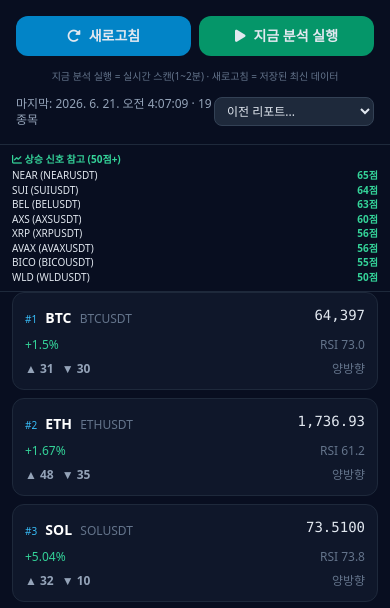
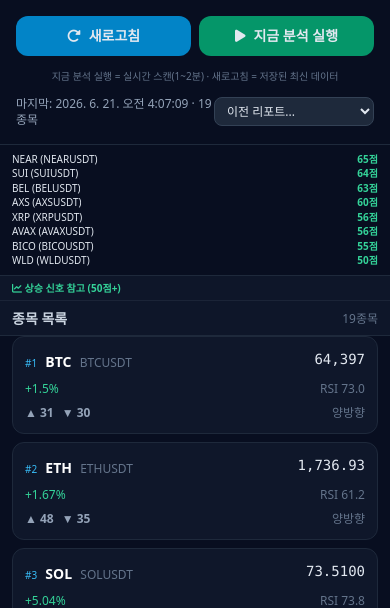
Before and after one commit to JimProKing/elliott-wave-scanner, a Flask app: template focused_viewer/templates/index.html in a window 390 px wide. Shown: the part 103-711 px from the top of the page. Run offline with Flask 3, Linux system fonts and the light colour scheme; the template is opened without the code that fills it, so the values that code supplies are empty; parts of the project's set-up code (start-up, migrations or seed data) failed here and were passed over; some libraries are stand-ins or nearby versions.

Commit message:
fix: 상승 신호 참고 제목을 종목 목록 헤더로 분리해 항상 표시

```diff
--- a/focused_viewer/templates/index.html
+++ b/focused_viewer/templates/index.html
@@ -72,10 +72,17 @@
                 max-height: 7.5rem;
                 overflow-y: auto;
             }
-            #bull-summary {
+            #bull-summary-list-wrap {
                 flex-shrink: 0;
                 max-height: 5.25rem;
                 overflow-y: auto;
+            }
+            #list-section-header {
+                position: sticky;
+                top: 0;
+                z-index: 15;
+                background: rgba(15, 23, 42, 0.96);
+                backdrop-filter: blur(6px);
             }
             .coin-card {
                 padding: 1rem 1.125rem;
@@ -99,7 +106,7 @@
             #strong-signals {
                 max-height: 9rem;
             }
-            #bull-summary {
+            #bull-summary-list-wrap {
                 max-height: 6.3rem;
             }
         }
@@ -214,16 +221,22 @@
                 </div>
             </div>
 
-            <!-- 상승 신호 참고 (50점+) -->
-            <div id="bull-summary" class="px-3 py-2 md:py-1.5 border-b border-slate-800 hidden">
-                <div class="text-[10px] md:text-[11px] font-semibold text-emerald-400 mb-1 leading-tight"><i class="fa-solid fa-chart-line"></i> 상승 신호 참고 (50점+)</div>
-                <div id="bull-summary-list" class="space-y-0.5 text-[10px] md:text-[11px] leading-tight"></div>
+            <!-- 상승 신호 참고 (50점+) 항목 -->
+            <div id="bull-summary-section" class="border-b border-slate-800 hidden shrink-0">
+                <div id="bull-summary-list-wrap" class="px-3 py-2 md:py-1.5 scroll-area scrollbar-thin">
+                    <div id="bull-summary-list" class="space-y-0.5 text-[10px] md:text-[11px] leading-tight"></div>
+                </div>
             </div>
 
             <!-- 종목 카드 리스트 -->
-            <div class="px-4 pt-2 pb-1 hidden md:flex items-center justify-between shrink-0">
-                <span class="text-sm font-semibold text-slate-300">종목 목록</span>
-                <span id="coin-list-count" class="text-xs text-slate-500"></span>
+            <div id="list-section-header" class="shrink-0 border-b border-slate-800 bg-slate-900/95">
+                <div id="bull-summary-heading" class="hidden px-3 py-1.5 md:py-1 text-[10px] md:text-[11px] font-semibold text-emerald-400 leading-tight border-b border-slate-800/80">
+                    <i class="fa-solid fa-chart-line"></i> 상승 신호 참고 (50점+)
+                </div>
+                <div class="px-3 md:px-4 py-2 pb-1.5 flex items-center justify-between">
+                    <span class="text-sm font-semibold text-slate-300">종목 목록</span>
+                    <span id="coin-list-count" class="text-xs text-slate-500"></span>
+                </div>
             </div>
             <div id="coin-list" class="flex-1 min-h-0 overflow-y-auto scroll-area scrollbar-thin px-3 md:px-4 pb-3 space-y-2 md:space-y-2.5">
                 <div class="text-center text-slate-500 py-8 text-sm">분석 결과를 불러오는 중...</div>
@@ -607,13 +620,16 @@
         }
 
         function renderBullSummary(summary) {
-            const box = document.getElementById('bull-summary');
+            const box = document.getElementById('bull-summary-section');
+            const heading = document.getElementById('bull-summary-heading');
             const list = document.getElementById('bull-summary-list');
             if (!summary.length) {
                 box.classList.add('hidden');
+                if (heading) heading.classList.add('hidden');
                 return;
             }
             box.classList.remove('hidden');
+            if (heading) heading.classList.remove('hidden');
             list.innerHTML = summary.map(s =>
                 `<div class="flex justify-between gap-2"><span class="truncate">${s.kr} (${s.symbol})</span><span class="text-emerald-400 font-semibold shrink-0">${s.score}점</span></div>`
             ).join('');
```
